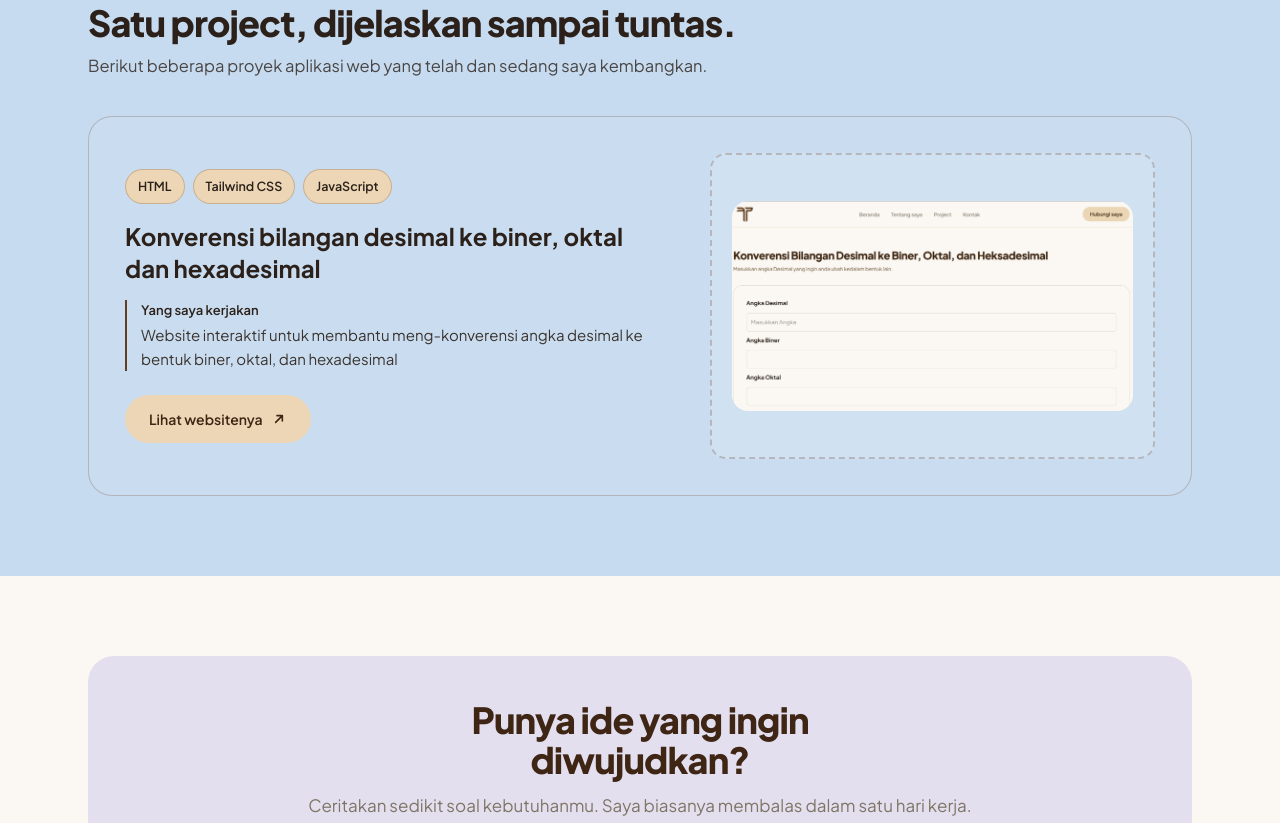
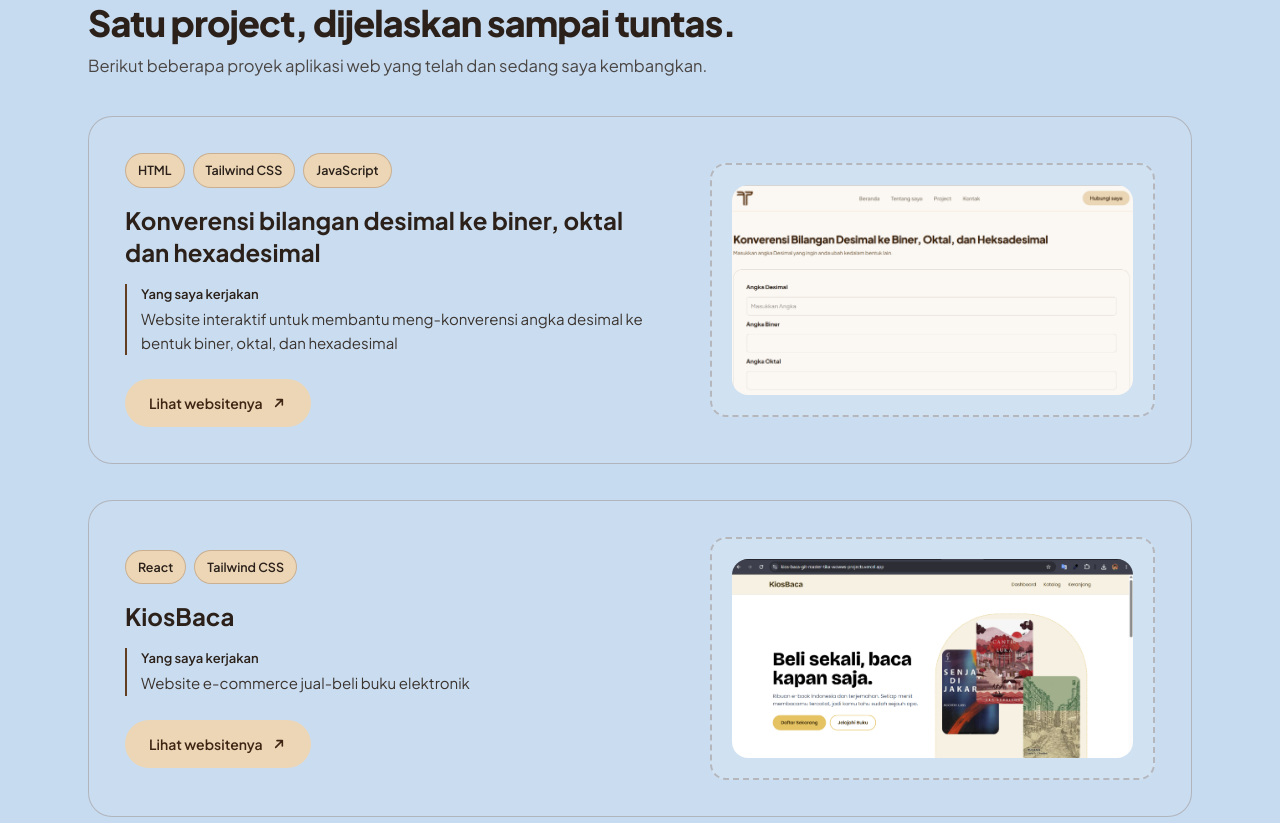
Before and after one commit to tika-woww/Portofolio-Tika, a website: page index.html in a window 1280 px wide. Shown: the part 2046-2869 px from the top of the page. Drawn offline with Linux system fonts and the light colour scheme; files whose address does not match are found by name.

Commit message:
penambahan project baru KiosBaca

```diff
--- a/index.html
+++ b/index.html
@@ -184,8 +184,28 @@
                     <svg class="w-4 h-4" viewBox="0 0 24 24" fill="none" stroke="currentColor" stroke-width="2.4" stroke-linecap="round" stroke-linejoin="round"><path d="M7 17 17 7M9 7h8v8"/></svg>
                     </a>
                 </div>
-            <div class="aspect-[16/11] rounded-2xl bg-white/[0.12] border-2 border-dashed border-brown/25 flex flex-col items-center justify-center gap-1.5 text-center p-5">
+                <div class="rounded-2xl bg-white/[0.12] border-2 border-dashed border-brown/25 flex flex-col items-center justify-center gap-1.5 text-center p-5">
                     <img src="./asset/project-web.png" alt="" class="rounded-2xl">
+                </div>
+            </article>
+            <article class="grid md:grid-cols-[1.1fr_0.9fr] gap-10 items-center bg-white/[0.06] border border-brown/25 rounded-3xl p-7 md:p-9 mt-9">
+                <div>
+                    <div class="flex flex-wrap gap-2 mb-4">
+                        <span class="text-[12.5px] font-semibold bg-cream-200 border border-brown/25 px-3 py-1.5 rounded-full">React</span>
+                        <span class="text-[12.5px] font-semibold bg-cream-200 border border-brown/25 px-3 py-1.5 rounded-full">Tailwind CSS</span>
+                    </div>
+                    <h3 class="text-xl md:text-2xl font-bold mb-4">KiosBaca</h3>
+                    <div class="border-l-2 border-brown pl-3.5 mb-6">
+                        <b class="block text-[13px] font-semibold text-brown-dark-300 mb-0.5">Yang saya kerjakan</b>
+                        <p class="text-[15px] opacity-90">Website e-commerce jual-beli buku elektronik</p>
+                    </div>
+                    <a href="https://kios-baca-git-master-tika-wowws-projects.vercel.app/" class="inline-flex items-center gap-2 text-sm font-semibold bg-cream-200 hover:bg-cream-300  text-brown-dark rounded-full px-6 py-3.5 transition-colors">
+                    Lihat websitenya
+                    <svg class="w-4 h-4" viewBox="0 0 24 24" fill="none" stroke="currentColor" stroke-width="2.4" stroke-linecap="round" stroke-linejoin="round"><path d="M7 17 17 7M9 7h8v8"/></svg>
+                    </a>
+                </div>
+                <div class="rounded-2xl bg-white/[0.12] border-2 border-dashed border-brown/25 flex flex-col items-center justify-center gap-1.5 text-center p-5">
+                    <img src="./asset/KiosBaca.png" alt="" class="rounded-2xl">
                 </div>
             </article>
         </div>
```
Also changed, not shown: asset/KiosBaca.png (added), dist/output.css. Lines whose indentation alone changed are shown as unchanged.
